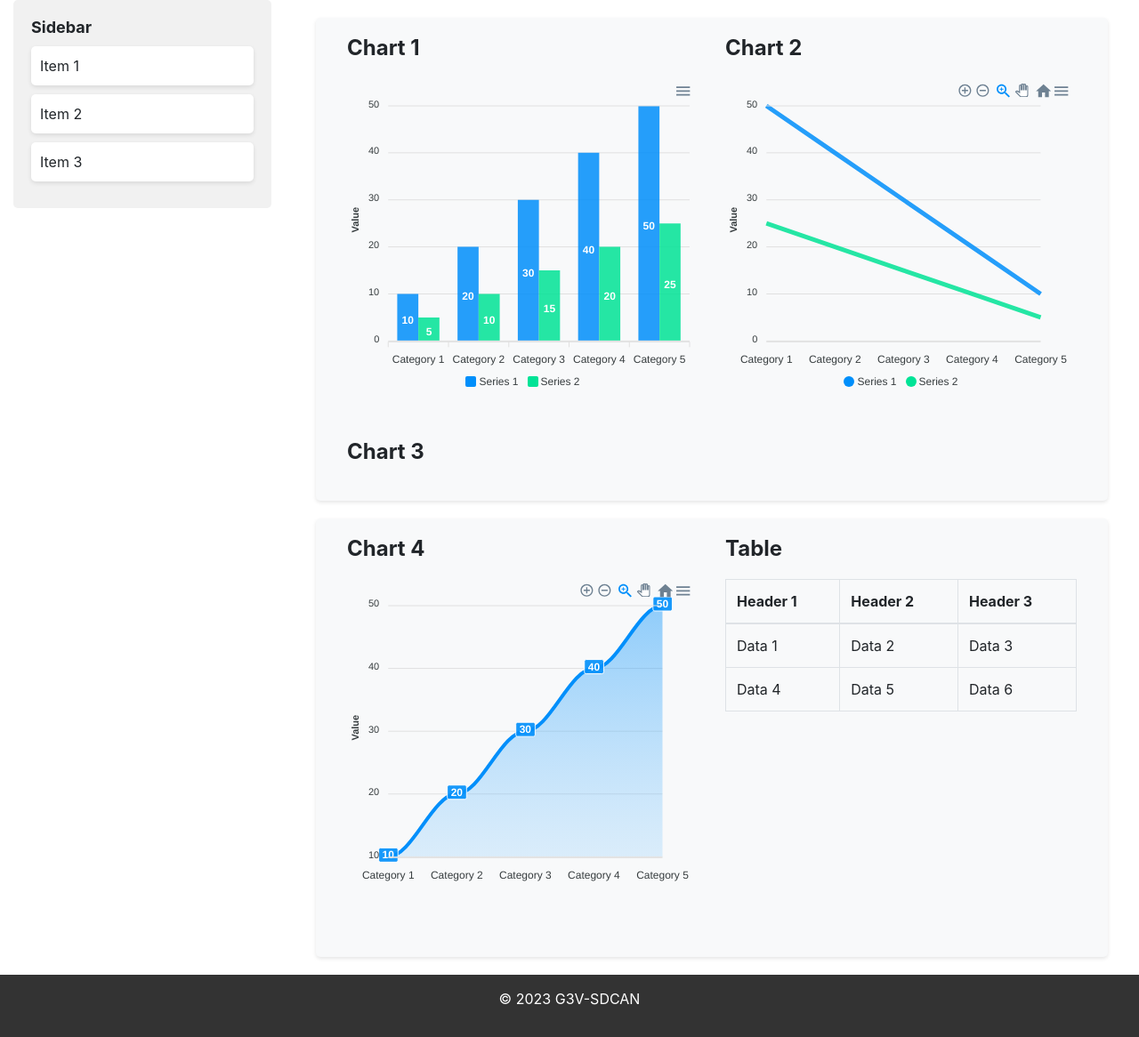
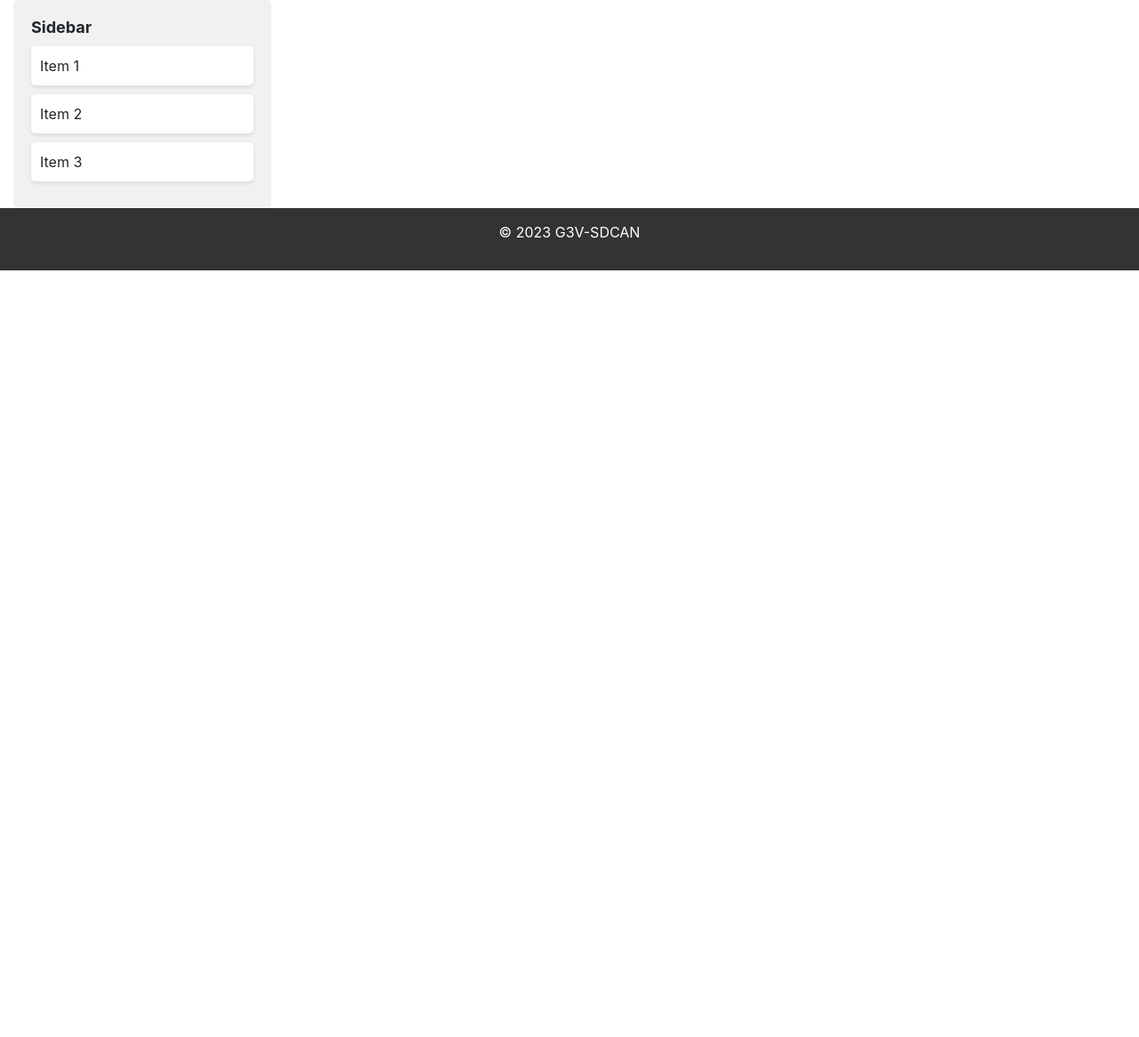
Before and after one commit to facuolivamar/SDCAN-G3V, a Django app: template Code/interface/interfaceProject/interfaceApp/templates/interfaceApp/base.html in a window 1280 px wide. Shown: the part 70-1236 px from the top of the page at 89% size. After the commit the page ends 374 px from the top, so only its background shows below. Run offline with Django 4.2, Linux system fonts and the light colour scheme; the template is opened without the code that fills it, so the values that code supplies are empty; some libraries are stand-ins or nearby versions.

Commit message:
upgraded html templates + changed templates names

```diff
--- a/Code/interface/interfaceProject/interfaceApp/templates/interfaceApp/base.html
+++ b/Code/interface/interfaceProject/interfaceApp/templates/interfaceApp/base.html
@@ -101,76 +101,8 @@
 
       <!-- Main section -->
       <div class="col-md-9">
-        <section class="section">
-          <div class="container">
-            <div class="row">
-              <div class="col-md-6">
-                {% block chart-1 %}
-                <h2 class="section-heading">Chart 1</h2>
-                <div class="chart-container">
-                  <div id="chart1"></div>
-                </div>
-                {% endblock chart-1 %}
-              </div>
-              <div class="col-md-6">
-                {% block chart-2 %}
-                <h2 class="section-heading">Chart 2</h2>
-                <div class="chart-container">
-                  <div id="chart2"></div>
-                </div>
-                {% endblock chart-2 %}
-              </div>
-              <div class="col-md-6">
-                {% block chart-3 %}
-                <h2 class="section-heading">Chart 3</h2>
-                {% endblock chart-3 %}
-              </div>
-            </div>
-          </div>
-        </section>
-
-        <section class="section">
-          <div class="container">
-            <div class="row">
-              <div class="col-md-6">
-                {% block chart-4 %}
-                <h2 class="section-heading">Chart 4</h2>
-                <div class="chart-container">
-                  <div id="chart3"></div>
-                </div>
-                {% endblock chart-4 %}
-              </div>
-              <div class="col-md-6">
-                {% block table- %}
-                <h2 class="section-heading">Table</h2>
-                <div class="table-container">
-                  <table class="table table-bordered">
-                    <thead>
-                      <tr>
-                        <th>Header 1</th>
-                        <th>Header 2</th>
-                        <th>Header 3</th>
-                      </tr>
-                    </thead>
-                    <tbody>
-                      <tr>
-                        <td>Data 1</td>
-                        <td>Data 2</td>
-                        <td>Data 3</td>
-                      </tr>
-                      <tr>
-                        <td>Data 4</td>
-                        <td>Data 5</td>
-                        <td>Data 6</td>
-                      </tr>
-                    </tbody>
-                  </table>
-                </div>
-                {% endblock table- %}
-              </div>
-            </div>
-          </div>
-        </section>
+        {% block section %}
+        {% endblock section %}
       </div>
     </div>
   </div>
@@ -189,48 +121,6 @@
   <script src="https://stackpath.bootstrapcdn.com/bootstrap/4.5.2/js/bootstrap.min.js"></script>
   <!-- Add your chart library script tags here -->
   <script src="https://cdn.jsdelivr.net/npm/apexcharts@3.28.3/dist/apexcharts.min.js"></script>
-  <script>
-    // JavaScript code for initializing the charts
-    document.addEventListener("DOMContentLoaded", function() {
-      // Chart 1
-      const chart1Options = {
-        series: [
-          { name: "Series 1", data: [10, 20, 30, 40, 50] },
-          { name: "Series 2", data: [5, 10, 15, 20, 25] }
-        ],
-        chart: { type: "bar", height: 350 },
-        xaxis: { categories: ["Category 1", "Category 2", "Category 3", "Category 4", "Category 5"] },
-        yaxis: { title: { text: "Value" } }
-      };
 
-      const chart1 = new ApexCharts(document.querySelector("#chart1"), chart1Options);
-      chart1.render();
-
-      // Chart 2
-      const chart2Options = {
-        series: [
-          { name: "Series 1", data: [50, 40, 30, 20, 10] },
-          { name: "Series 2", data: [25, 20, 15, 10, 5] }
-        ],
-        chart: { type: "line", height: 350 },
-        xaxis: { categories: ["Category 1", "Category 2", "Category 3", "Category 4", "Category 5"] },
-        yaxis: { title: { text: "Value" } }
-      };
-
-      const chart2 = new ApexCharts(document.querySelector("#chart2"), chart2Options);
-      chart2.render();
-
-      // Chart 3
-      const chart3Options = {
-        series: [{ name: "Series 1", data: [10, 20, 30, 40, 50] }],
-        chart: { type: "area", height: 350 },
-        xaxis: { categories: ["Category 1", "Category 2", "Category 3", "Category 4", "Category 5"] },
-        yaxis: { title: { text: "Value" } }
-      };
-
-      const chart3 = new ApexCharts(document.querySelector("#chart3"), chart3Options);
-      chart3.render();
-    });
-  </script>
 </body>
 </html>
--- a/Code/interface/interfaceProject/interfaceApp/views.py
+++ b/Code/interface/interfaceProject/interfaceApp/views.py
@@ -6,4 +6,4 @@ from django.shortcuts import render
 # from .models import CSVData
 
 def index(request):
-    return render(request, "interfaceApp/room.html")
+    return render(request, "interfaceApp/dashboard.html")
```
Also changed, not shown: Code/interface/interfaceProject/interfaceApp/templates/interfaceApp/dashboard.html (added, +202 -0 lines), Code/interface/interfaceProject/interfaceApp/templates/interfaceApp/room.html (deleted, +0 -161 lines).
